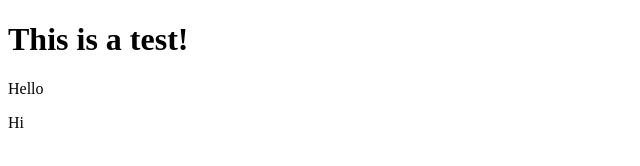
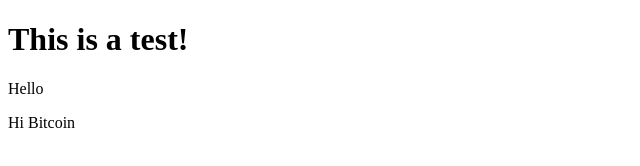
Before and after one commit to markv23/git-test, a website: page index.html in a window 1280 px wide. Shown: the full height of the page, 0-640 px from the left. Drawn offline with Linux system fonts and the light colour scheme.

Commit message:
Using NPM

```diff
--- a/index.html
+++ b/index.html
@@ -3,7 +3,7 @@
     <body>
         <h1>This is a test!</h1>
         <p>Hello</p>
-        <p>Hi</p>
+        <p>Hi Bitcoin</p>
 
     </body>
 
```
Also changed, not shown: package.json (added, +24 -0 lines), 2 other files.
